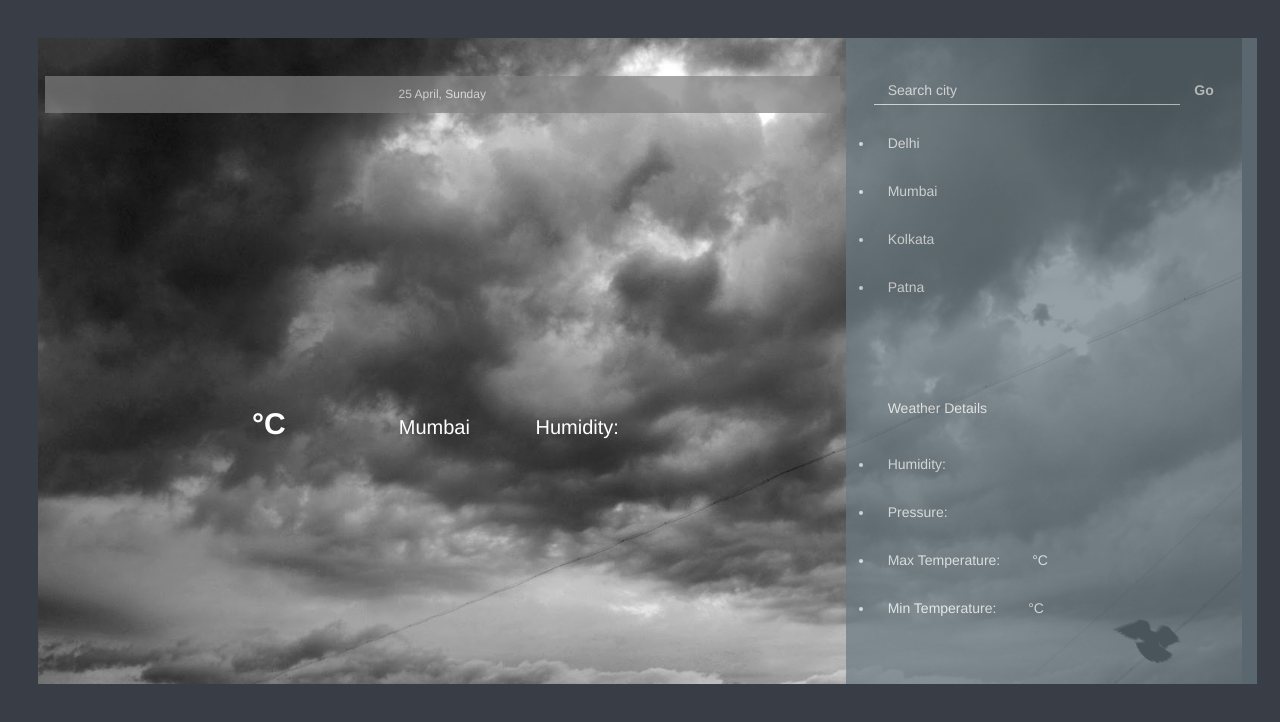
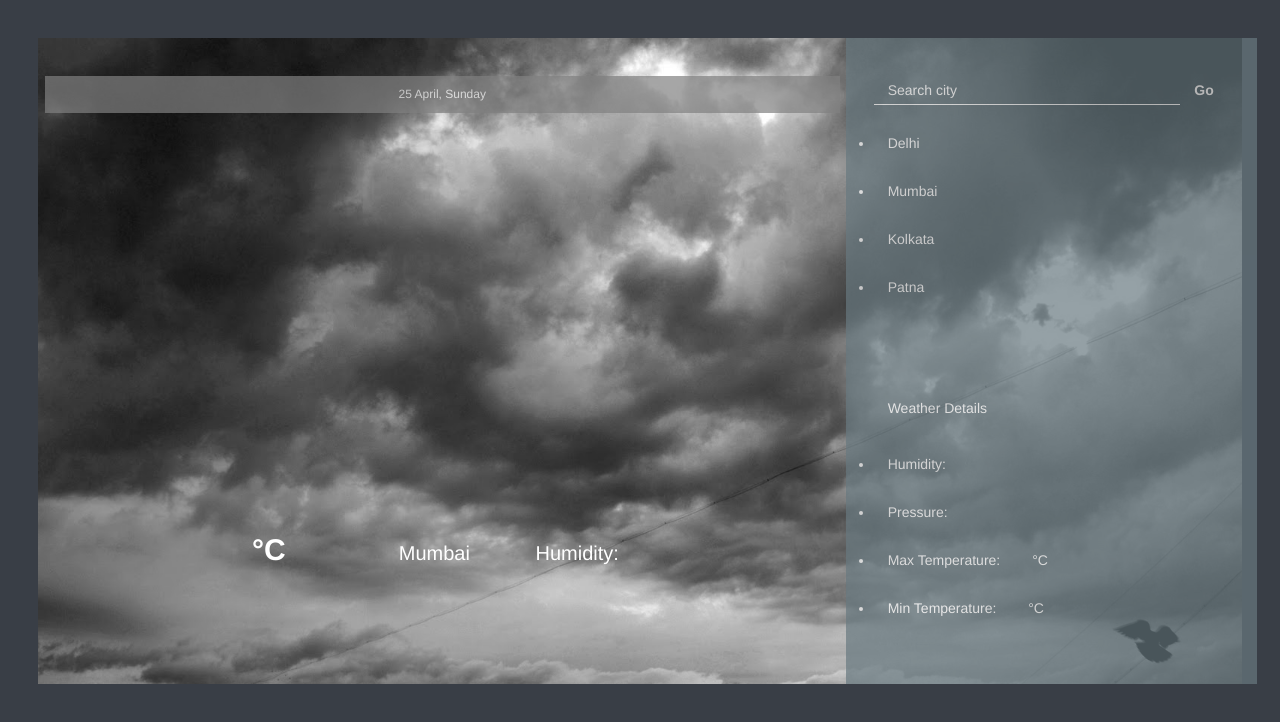
Before and after one commit to pjra99/weather-app, a React (Create React App) app: page / in a window 1280 px wide. Shown: the top 722 px of the page. Built offline with nearby package versions, Linux system fonts and the light colour scheme; no server answers.

Commit message:
fourth-commit

```diff
--- a/src/App.css
+++ b/src/App.css
@@ -18,7 +18,6 @@ background-size: cover;
 }
 .left-column {
     color: white;
-    height: 38em;
 }
 .right-column {
     color: white;
@@ -30,12 +29,12 @@ background-size: cover;
 }
 .left-column-upper >div  {
     padding: 0px;
- margin: 0px;
+    margin: 0px;
 }
-.left-column-lower {
-    position: relative;
-    top: 50%;
+.left-column-middle {
+    height: 25em;
 }
+
 .left-column > .row > div{
 }
 .temperature {
--- a/src/App.js
+++ b/src/App.js
@@ -47,6 +47,11 @@ function App() {
   <div className="col-md-8 left-column">
     <div className="row left-column-upper">
       <div className="col-md-12"> <h6 className="date">{dateDay} {monthName[dateMonth]}, {weekDay[day]}</h6> </div>
+    </div>
+    <div className="row">
+      <div className="col-md-12 left-column-middle">
+
+      </div>
     </div>
 <div className="row left-column-lower">
   <div className="col-md-2">
```
